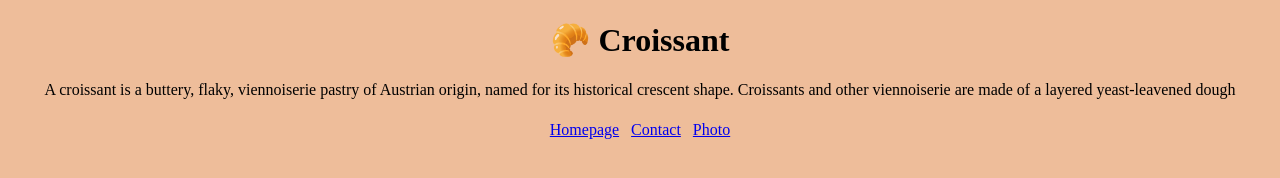
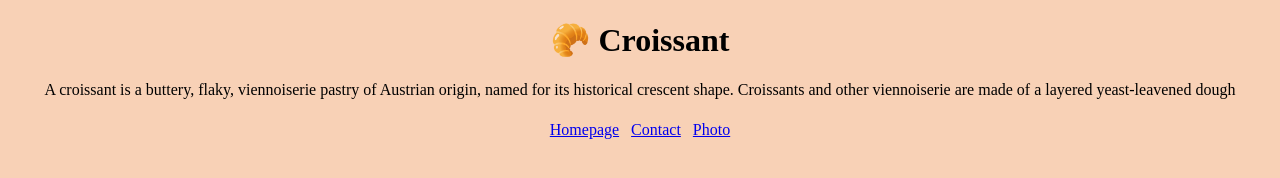
Before and after one commit to Moozhana/CroissantNew, a plain HTML site: page index.html in a window 1280 px wide. Drawn offline with Linux system fonts and the light colour scheme.

Commit message:
Update styles.css

```diff
--- a/src/styles.css
+++ b/src/styles.css
@@ -1,5 +1,5 @@
 body {
-  background-color: rgb(238, 189, 154);
+  background-color: rgb(248, 209, 182);
 }
 h1,
 p {
```
